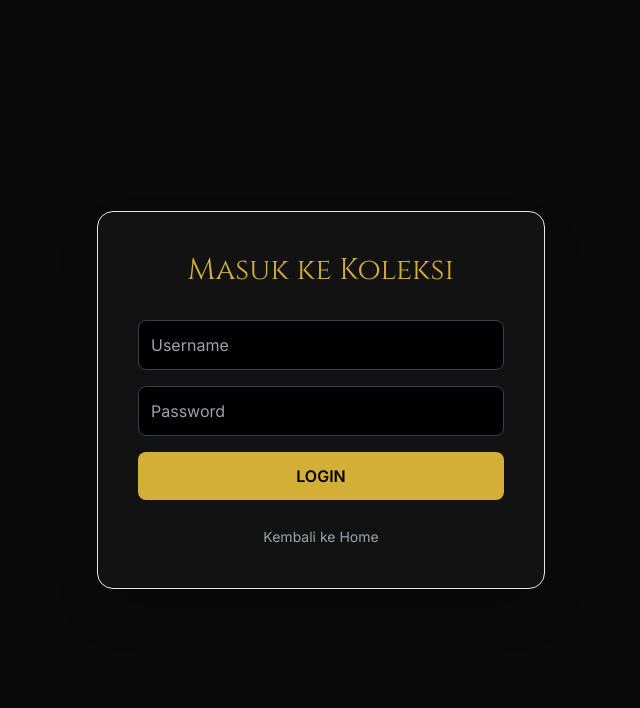
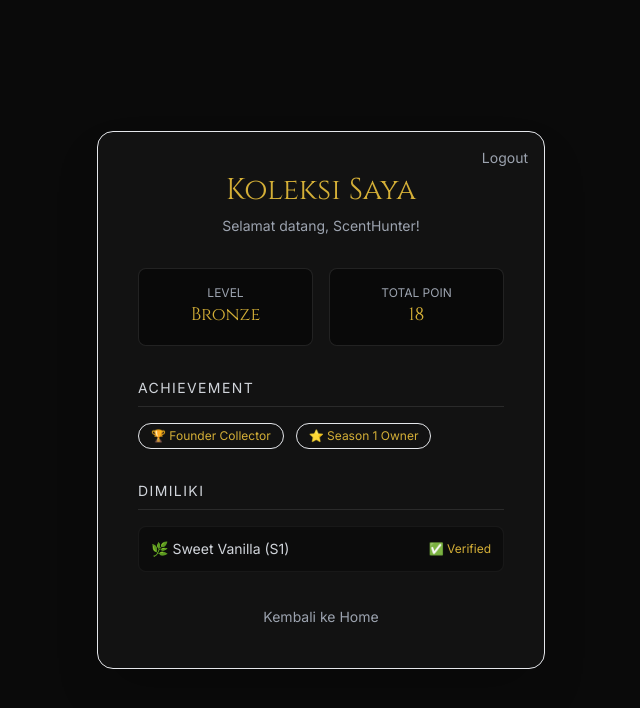
Before and after one commit to thomasjeffersonn17-cell/albargy-collector, a plain HTML site: page login.html in a window 1280 px wide. Shown: the whole page, without its empty margins (319-959 px from the left). Drawn offline with nearby package versions, Linux system fonts and the light colour scheme.

Commit message:
Update login.html

```diff
--- a/login.html
+++ b/login.html
@@ -3,7 +3,7 @@
 <head>
     <meta charset="UTF-8">
     <meta name="viewport" content="width=device-width, initial-scale=1.0">
-    <title>Login - AL BARQY Collector</title>
+    <title>Profil - AL BARQY Collector</title>
     <script src="https://cdn.tailwindcss.com"></script>
     <link href="https://fonts.googleapis.com/css2?family=Cinzel:wght@400;700;900&family=Inter:wght@300;400;600&display=swap" rel="stylesheet">
     <style>
@@ -15,19 +15,43 @@
 </head>
 <body class="flex flex-col min-h-screen items-center justify-center p-6">
 
-    <div class="bg-[#121212] p-10 rounded-2xl border border-gold/20 w-full max-w-md shadow-2xl">
-        <h1 class="font-luxury text-3xl text-gold text-center mb-8">Masuk ke Koleksi</h1>
+    <div class="bg-[#121212] p-10 rounded-2xl border border-gold/20 w-full max-w-md shadow-2xl relative">
 
-        <div class="space-y-4">
-            <input type="text" placeholder="Username" class="w-full p-3 bg-black border border-gray-700 rounded-lg text-white focus:border-gold outline-none">
-            <input type="password" placeholder="Password" class="w-full p-3 bg-black border border-gray-700 rounded-lg text-white focus:border-gold outline-none">
+        <!-- Tombol Logout di pojok -->
+        <a href="index.html" class="absolute top-4 right-4 text-gray-400 hover:text-red-500 text-sm">Logout</a>
 
-            <a href="profile.html" class="block w-full py-3 bg-gold text-black font-bold rounded-lg text-center hover:bg-yellow-500 transition">
-                LOGIN
-            </a>
+        <h1 class="font-luxury text-3xl text-gold text-center mb-2">Koleksi Saya</h1>
+        <p class="text-center text-gray-400 text-sm mb-8">Selamat datang, ScentHunter!</p>
+
+        <!-- Ringkasan Stats -->
+        <div class="grid grid-cols-2 gap-4 mb-8 text-center">
+            <div class="bg-black/50 p-4 rounded-lg border border-white/10">
+                <p class="text-xs text-gray-400 uppercase">Level</p>
+                <p class="text-lg font-luxury text-gold">Bronze</p>
+            </div>
+            <div class="bg-black/50 p-4 rounded-lg border border-white/10">
+                <p class="text-xs text-gray-400 uppercase">Total Poin</p>
+                <p class="text-lg font-luxury text-gold">18</p>
+            </div>
         </div>
 
-        <div class="mt-6 text-center">
+        <!-- Daftar Badge/Achievement -->
+        <h2 class="text-sm uppercase tracking-widest text-gray-300 mb-4 border-b border-white/10 pb-2">Achievement</h2>
+        <div class="flex flex-wrap gap-3 mb-8">
+            <span class="px-3 py-1 bg-gold/20 border border-gold/40 text-gold text-xs rounded-full">🏆 Founder Collector</span>
+            <span class="px-3 py-1 bg-gold/20 border border-gold/40 text-gold text-xs rounded-full">⭐ Season 1 Owner</span>
+        </div>
+
+        <!-- List Koleksi Produk -->
+        <h2 class="text-sm uppercase tracking-widest text-gray-300 mb-4 border-b border-white/10 pb-2">Dimiliki</h2>
+        <div class="space-y-3 text-sm text-gray-300">
+            <div class="flex justify-between items-center bg-black/30 p-3 rounded-lg border border-white/5">
+                <span>🌿 Sweet Vanilla (S1)</span>
+                <span class="text-gold text-xs">✅ Verified</span>
+            </div>
+        </div>
+
+        <div class="mt-8 text-center">
             <a href="index.html" class="text-gray-400 hover:text-gold text-sm">Kembali ke Home</a>
         </div>
     </div>
```
